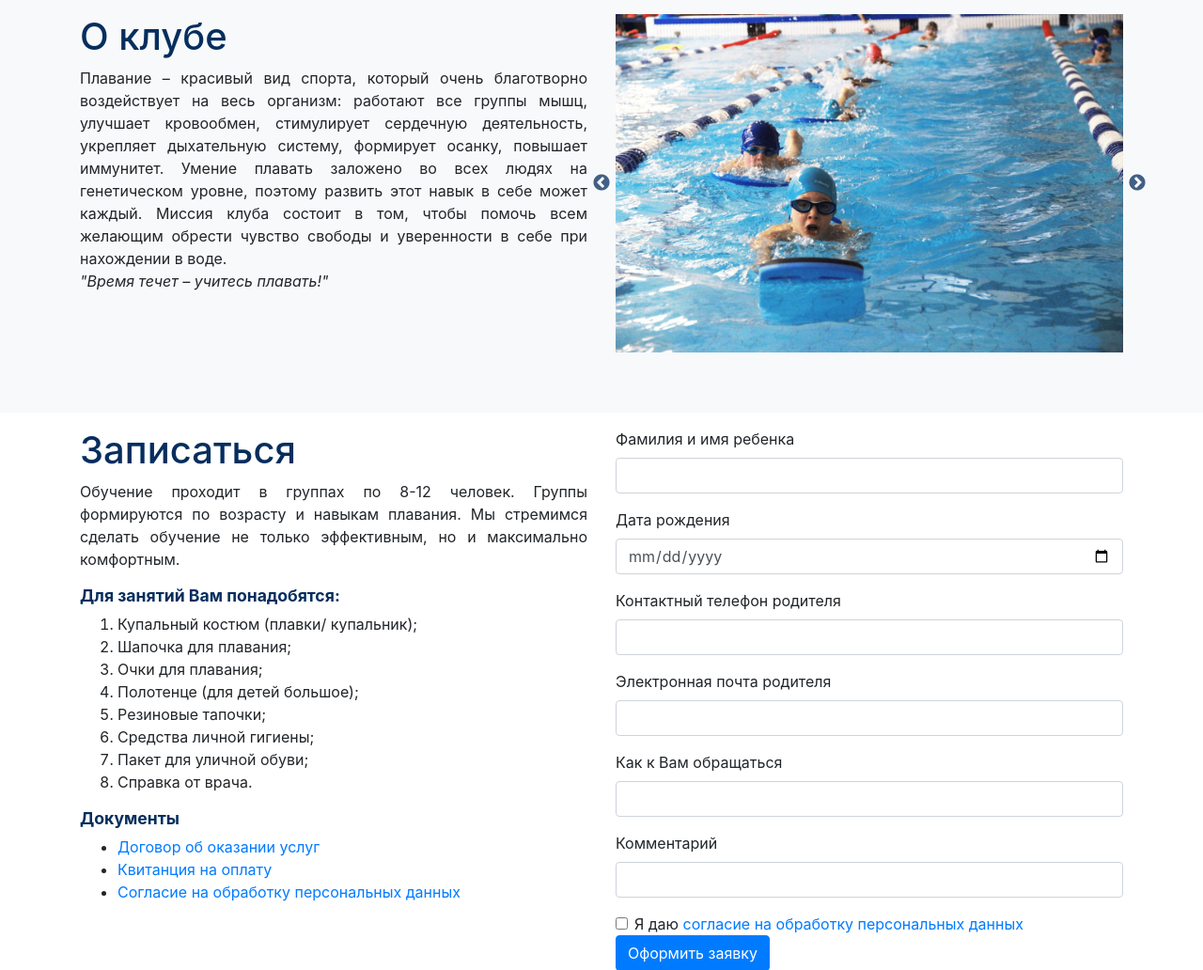
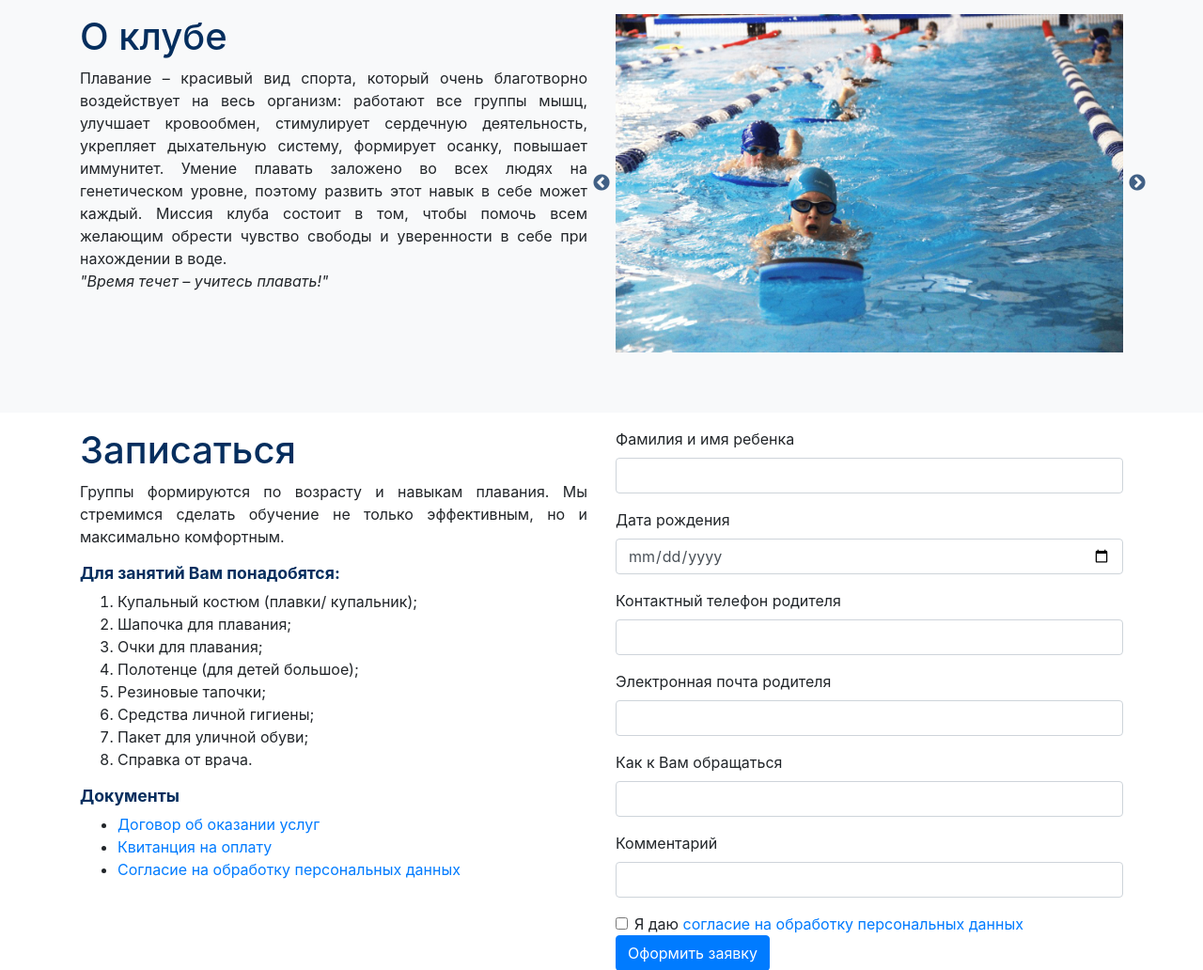
Before and after one commit to arusakov/champion, a Django app: page / in a window 1280 px wide. Shown: the part 504-1536 px from the top of the page at 94% size. Run offline with Django 3.2, Linux system fonts and the light colour scheme; some libraries are stand-ins or nearby versions.

Commit message:
Update description block

```diff
--- a/promo/templates/index.html
+++ b/promo/templates/index.html
@@ -141,7 +141,6 @@
         <div class="col-md-6">
           <h1>Записаться</h1>
           <div class="block-description">
-            Обучение проходит в группах по 8-12 человек.
             Группы формируются по возрасту и навыкам плавания.
             Мы стремимся сделать обучение не только эффективным, но и максимально комфортным.
           </div>
```
